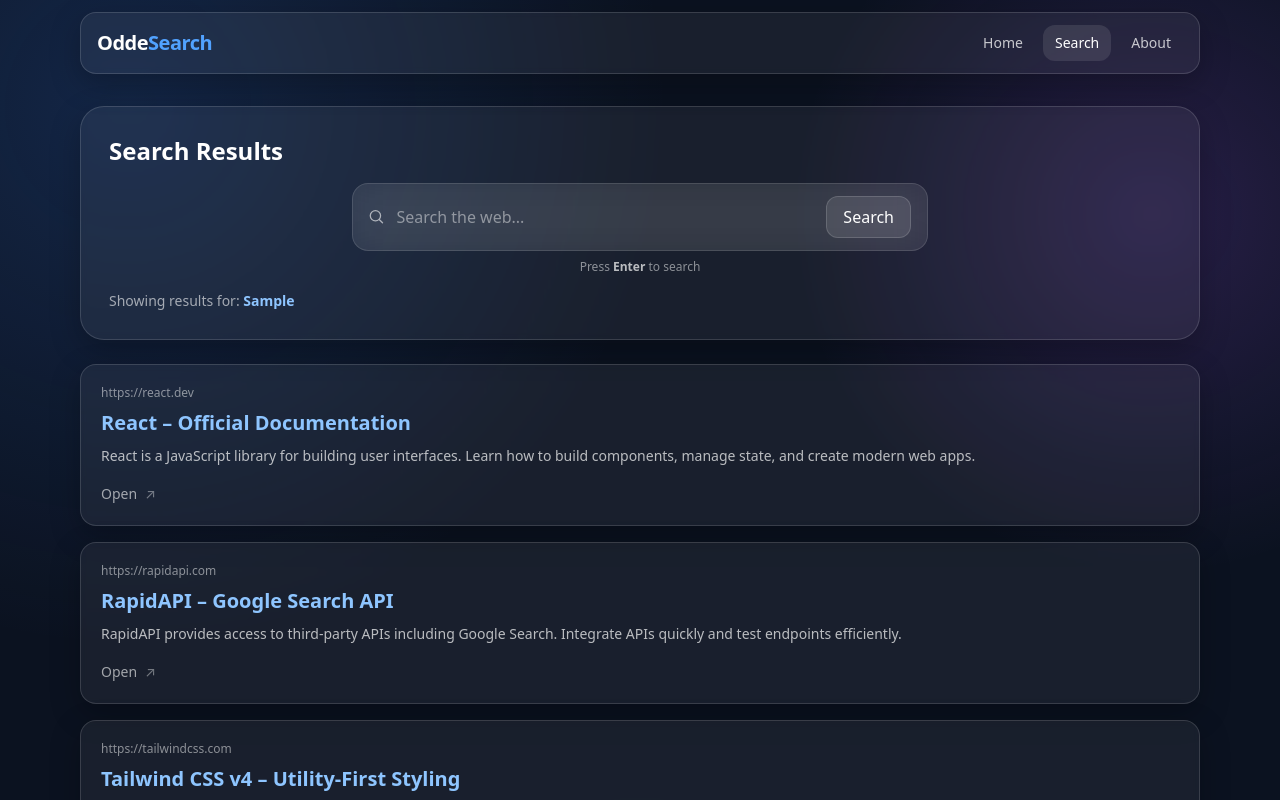
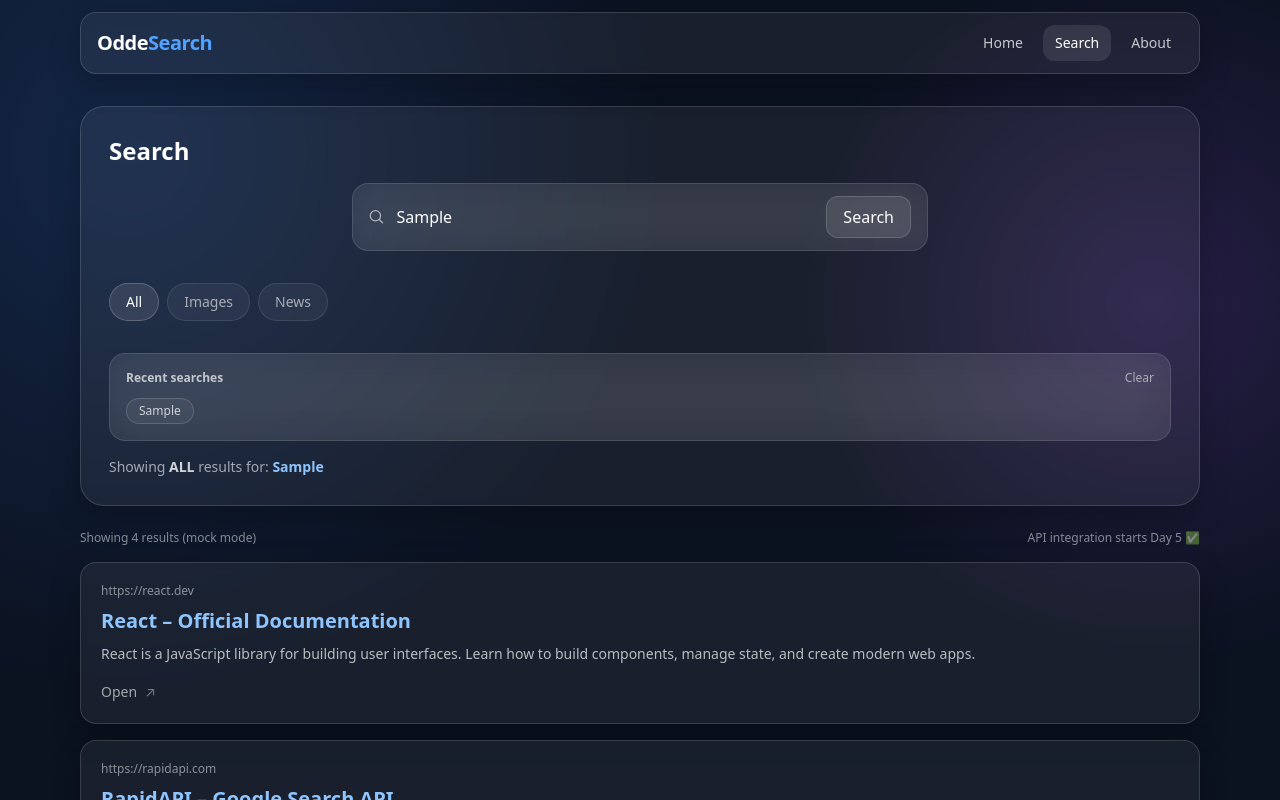
Before and after one commit to thenameisadityyaa/odde-search, a React (Vite) app: page / in a window 1280 px wide. Both pictures are taken after typing "Sample" into the empty fields and a click on the button "Search". Shown: the top 800 px of the page. Built offline with nearby package versions, Linux system fonts and the light colour scheme.

Commit message:
Day 4: Added recent search chips to Search page

```diff
--- /dev/null
+++ b/src/components/RecentChips.jsx
@@ -0,0 +1,31 @@
+export default function RecentChips({ items = [], onSelect, onClear }) {
+  if (!items.length) return null;
+
+  return (
+    <div className="mt-4 glass-soft rounded-2xl p-4">
+      <div className="flex items-center justify-between gap-3">
+        <p className="text-xs font-semibold text-white/70">Recent searches</p>
+
+        <button
+          onClick={onClear}
+          className="text-xs text-white/55 hover:text-white"
+        >
+          Clear
+        </button>
+      </div>
+
+      <div className="mt-3 flex flex-wrap gap-2">
+        {items.map((item, idx) => (
+          <button
+            key={idx}
+            onClick={() => onSelect(item)}
+            className="rounded-full border border-white/15 bg-white/5 px-3 py-1 text-xs text-white/75 hover:bg-white/10 active:scale-95"
+            title={item}
+          >
+            {item}
+          </button>
+        ))}
+      </div>
+    </div>
+  );
+}
--- a/src/components/SearchBar.jsx
+++ b/src/components/SearchBar.jsx
@@ -1,14 +1,29 @@
-import { useState } from "react";
+import { useEffect, useState } from "react";
 import { useNavigate } from "react-router-dom";
 
-export default function SearchBar({ size = "lg" }) {
-  const [query, setQuery] = useState("");
+export default function SearchBar({
+  size = "lg",
+  defaultValue = "",
+  onSearch,
+}) {
+  const [query, setQuery] = useState(defaultValue);
   const navigate = useNavigate();
+
+  useEffect(() => {
+    setQuery(defaultValue);
+  }, [defaultValue]);
 
   const handleSearch = (e) => {
     e.preventDefault();
     const trimmed = query.trim();
     if (!trimmed) return;
+
+    // allow parent control
+    if (onSearch) {
+      onSearch(trimmed);
+      return;
+    }
+
     navigate(`/search?q=${encodeURIComponent(trimmed)}`);
   };
 
@@ -22,12 +37,7 @@ export default function SearchBar({ size = "lg" }) {
   return (
     <form onSubmit={handleSearch} className={`w-full ${width} mx-auto`}>
       <div className="glass-soft flex items-center gap-3 rounded-2xl px-4 py-3">
-        {/* Search icon */}
-        <svg
-          className="h-5 w-5 text-white/60"
-          viewBox="0 0 24 24"
-          fill="none"
-        >
+        <svg className="h-5 w-5 text-white/60" viewBox="0 0 24 24" fill="none">
           <path
             d="M10 18a8 8 0 1 1 0-16 8 8 0 0 1 0 16Z"
             stroke="currentColor"
@@ -55,10 +65,6 @@ export default function SearchBar({ size = "lg" }) {
           Search
         </button>
       </div>
-
-      <p className="mt-2 text-xs text-white/50 text-center">
-        Press <span className="font-semibold text-white/70">Enter</span> to search
-      </p>
     </form>
   );
 }
--- /dev/null
+++ b/src/components/SearchTabs.jsx
@@ -0,0 +1,28 @@
+export default function SearchTabs({ active = "all", onChange }) {
+  const tabs = [
+    { key: "all", label: "All" },
+    { key: "images", label: "Images" },
+    { key: "news", label: "News" },
+  ];
+
+  return (
+    <div className="mt-4 flex flex-wrap gap-2">
+      {tabs.map((t) => {
+        const isActive = active === t.key;
+        return (
+          <button
+            key={t.key}
+            onClick={() => onChange(t.key)}
+            className={`rounded-full px-4 py-2 text-sm font-medium border transition ${
+              isActive
+                ? "bg-white/10 border-white/20 text-white"
+                : "bg-white/5 border-white/10 text-white/60 hover:text-white hover:bg-white/10"
+            }`}
+          >
+            {t.label}
+          </button>
+        );
+      })}
+    </div>
+  );
+}
--- /dev/null
+++ b/src/components/SuggestionsPanel.jsx
@@ -0,0 +1,62 @@
+export default function SuggestionsPanel({
+  recent = [],
+  trending = [],
+  onSelect,
+  onClear,
+}) {
+  const hasRecent = recent.length > 0;
+
+  return (
+    <div className="glass rounded-2xl p-4 mt-4">
+      {/* Header */}
+      <div className="flex items-center justify-between">
+        <h3 className="text-sm font-semibold text-white/80">
+          Suggestions
+        </h3>
+
+        {hasRecent && (
+          <button
+            onClick={onClear}
+            className="text-xs text-white/60 hover:text-white"
+          >
+            Clear history
+          </button>
+        )}
+      </div>
+
+      {/* Recent Searches */}
+      {hasRecent && (
+        <div className="mt-4">
+          <p className="text-xs text-white/50 mb-2">Recent Searches</p>
+          <div className="flex flex-wrap gap-2">
+            {recent.map((item, idx) => (
+              <button
+                key={idx}
+                onClick={() => onSelect(item)}
+                className="rounded-full border border-white/15 bg-white/5 px-3 py-1 text-xs text-white/75 hover:bg-white/10"
+              >
+                {item}
+              </button>
+            ))}
+          </div>
+        </div>
+      )}
+
+      {/* Trending Suggestions */}
+      <div className="mt-4">
+        <p className="text-xs text-white/50 mb-2">Trending</p>
+        <div className="grid grid-cols-1 sm:grid-cols-2 gap-2">
+          {trending.map((item, idx) => (
+            <button
+              key={idx}
+              onClick={() => onSelect(item)}
+              className="rounded-xl border border-white/10 bg-white/5 px-4 py-2 text-left text-sm text-white/75 hover:bg-white/10"
+            >
+              🔥 {item}
+            </button>
+          ))}
+        </div>
+      </div>
+    </div>
+  );
+}
--- a/src/pages/Home.jsx
+++ b/src/pages/Home.jsx
@@ -1,6 +1,33 @@
+import { useEffect, useState } from "react";
+import { useNavigate } from "react-router-dom";
 import SearchBar from "../components/SearchBar";
+import SuggestionsPanel from "../components/SuggestionsPanel";
+import { clearRecentSearches, getRecentSearches } from "../utils/storage";
+
+const TRENDING = [
+  "React Router best practices",
+  "Tailwind CSS v4.1 glass UI",
+  "How APIs work in web apps",
+  "Build a Google search clone",
+];
 
 export default function Home() {
+  const navigate = useNavigate();
+  const [recent, setRecent] = useState([]);
+
+  useEffect(() => {
+    setRecent(getRecentSearches());
+  }, []);
+
+  const handleSelect = (value) => {
+    navigate(`/search?q=${encodeURIComponent(value)}`);
+  };
+
+  const handleClear = () => {
+    clearRecentSearches();
+    setRecent([]);
+  };
+
   return (
     <div className="max-w-6xl mx-auto px-4 pt-10 sm:pt-16">
       {/* Hero */}
@@ -20,12 +47,24 @@ export default function Home() {
         </p>
 
         <div className="mt-8">
-          <SearchBar size="lg" />
+          <SearchBar
+            size="lg"
+            onSearch={(q) => navigate(`/search?q=${encodeURIComponent(q)}`)}
+          />
+        </div>
+
+        <div className="mt-6 max-w-2xl mx-auto">
+          <SuggestionsPanel
+            recent={recent}
+            trending={TRENDING}
+            onSelect={handleSelect}
+            onClear={handleClear}
+          />
         </div>
       </section>
 
-      {/* Glass Feature Cards */}
-      <section className="mt-12 pb-16">
+      {/* Feature Cards */}
+      <section className="mt-10 pb-16">
         <div className="grid grid-cols-1 sm:grid-cols-2 lg:grid-cols-3 gap-5">
           <FeatureCard
             icon="🌐"
--- a/src/pages/SearchResults.jsx
+++ b/src/pages/SearchResults.jsx
@@ -1,12 +1,19 @@
-import { useEffect, useState } from "react";
-import { useSearchParams } from "react-router-dom";
+import { useEffect, useMemo, useState } from "react";
+import { useNavigate, useSearchParams } from "react-router-dom";
 import SearchBar from "../components/SearchBar";
+import SearchTabs from "../components/SearchTabs";
 import ResultCard from "../components/ResultCard";
 import ResultsSkeleton from "../components/ResultsSkeleton";
 import EmptyState from "../components/EmptyState";
 import ErrorState from "../components/ErrorState";
+import RecentChips from "../components/RecentChips";
+import {
+  clearRecentSearches,
+  getRecentSearches,
+  saveRecentSearch,
+} from "../utils/storage";
 
-const MOCK_RESULTS = [
+const MOCK_ALL_RESULTS = [
   {
     title: "React – Official Documentation",
     link: "https://react.dev",
@@ -25,55 +32,147 @@ const MOCK_RESULTS = [
     snippet:
       "Tailwind CSS helps you build modern websites faster with utility classes and a clean design system approach.",
   },
+  {
+    title: "Vite – Next Generation Frontend Tooling",
+    link: "https://vitejs.dev",
+    snippet:
+      "Vite is a modern frontend build tool that provides faster development experience for React and other frameworks.",
+  },
+];
+
+const MOCK_IMAGES_RESULTS = [
+  {
+    title: "Glass UI Inspiration",
+    link: "https://dribbble.com/tags/glassmorphism",
+    snippet:
+      "Explore glassmorphism UI concepts and premium Apple-like interface inspirations.",
+  },
+  {
+    title: "Modern UI Gallery",
+    link: "https://www.behance.net",
+    snippet:
+      "Browse modern UI design samples that inspire premium web layouts.",
+  },
+];
+
+const MOCK_NEWS_RESULTS = [
+  {
+    title: "Frontend Trends 2026",
+    link: "https://developer.mozilla.org/",
+    snippet:
+      "Discover how modern frontend apps use APIs, caching, and modular UI systems to create smooth experiences.",
+  },
+  {
+    title: "React Ecosystem Updates",
+    link: "https://react.dev/blog",
+    snippet:
+      "Latest updates from the React ecosystem, best practices, and new improvements.",
+  },
 ];
 
 export default function SearchResults() {
   const [params] = useSearchParams();
-  const query = params.get("q");
+  const navigate = useNavigate();
+  const query = params.get("q") || "";
 
-  // simulate API lifecycle
+  const [activeTab, setActiveTab] = useState("all");
   const [loading, setLoading] = useState(false);
   const [error, setError] = useState("");
-  const [results, setResults] = useState([]);
+  const [recent, setRecent] = useState([]);
 
+  // results for current tab
+  const results = useMemo(() => {
+    if (activeTab === "images") return MOCK_IMAGES_RESULTS;
+    if (activeTab === "news") return MOCK_NEWS_RESULTS;
+    return MOCK_ALL_RESULTS;
+  }, [activeTab]);
+
+  // Load recent searches initially
   useEffect(() => {
-    if (!query) return;
+    setRecent(getRecentSearches());
+  }, []);
+
+  // Save query to recent searches when query changes
+  useEffect(() => {
+    if (!query.trim()) return;
+
+    saveRecentSearch(query);
+    setRecent(getRecentSearches()); // refresh UI
+  }, [query]);
+
+  // Simulate loading state when query or tab changes
+  useEffect(() => {
+    if (!query.trim()) return;
 
     setLoading(true);
     setError("");
-    setResults([]);
 
-    // simulate network delay (premium feel)
     const timer = setTimeout(() => {
-      // if query has "error" show error
+      // If query has "error" show error (demo)
       if (query.toLowerCase().includes("error")) {
-        setError("API failure simulation: please try again.");
-        setLoading(false);
-        return;
+        setError("Simulation: Something went wrong. Please try again.");
       }
 
-      setResults(MOCK_RESULTS);
       setLoading(false);
-    }, 900);
+    }, 700);
 
     return () => clearTimeout(timer);
-  }, [query]);
+  }, [query, activeTab]);
+
+  const handleTabChange = (tabKey) => {
+    setActiveTab(tabKey);
+  };
+
+  const handleSearchFromBar = (q) => {
+    navigate(`/search?q=${encodeURIComponent(q)}`);
+  };
+
+  const handleChipSelect = (value) => {
+    navigate(`/search?q=${encodeURIComponent(value)}`);
+  };
+
+  const handleClearRecent = () => {
+    clearRecentSearches();
+    setRecent([]);
+  };
 
   return (
     <div className="max-w-6xl mx-auto px-4 py-8">
       {/* Header Area */}
       <div className="glass rounded-3xl p-5 sm:p-7">
         <div className="flex flex-col gap-4">
-          <h1 className="text-xl sm:text-2xl font-bold">
-            Search Results
-          </h1>
+          <h1 className="text-xl sm:text-2xl font-bold">Search</h1>
 
-          <SearchBar size="md" />
+          {/* Search bar */}
+          <SearchBar
+            size="md"
+            defaultValue={query}
+            onSearch={handleSearchFromBar}
+          />
 
-          {query && (
+          {/* Tabs */}
+          <SearchTabs active={activeTab} onChange={handleTabChange} />
+
+          {/* Recent Search Chips */}
+          <RecentChips
+            items={recent}
+            onSelect={handleChipSelect}
+            onClear={handleClearRecent}
+          />
+
+          {/* Query info */}
+          {query ? (
             <p className="text-sm text-white/60">
-              Showing results for:{" "}
+              Showing{" "}
+              <span className="font-semibold text-white/80">
+                {activeTab.toUpperCase()}
+              </span>{" "}
+              results for:{" "}
               <span className="text-blue-300 font-semibold">{query}</span>
+            </p>
+          ) : (
+            <p className="text-sm text-white/55">
+              Enter a query to fetch results.
             </p>
           )}
         </div>
@@ -84,7 +183,7 @@ export default function SearchResults() {
         {!query ? (
           <EmptyState
             title="Start searching"
-            message="Enter something in the search bar to see results."
+            message="Type something in the search bar to see results."
           />
         ) : loading ? (
           <ResultsSkeleton count={6} />
@@ -96,6 +195,14 @@ export default function SearchResults() {
             message="Try searching with different keywords."
           />
         ) : (
+          <>
+            {/* small info bar */}
+            <div className="mb-4 flex items-center justify-between text-xs text-white/50">
+              <p>Showing {results.length} results (mock mode)</p>
+              <p className="hidden sm:block">API integration starts Day 5 ✅</p>
+            </div>
+
+            {/* results list */}
             <div className="grid gap-4">
               {results.map((r, idx) => (
                 <ResultCard
@@ -106,6 +213,12 @@ export default function SearchResults() {
                 />
               ))}
             </div>
+
+            {/* Placeholder: pagination/footer future */}
+            <div className="mt-6 glass rounded-2xl px-4 py-3 text-sm text-white/60 text-center">
+              Pagination will be added after API integration.
+            </div>
+          </>
         )}
       </div>
     </div>
--- /dev/null
+++ b/src/utils/storage.js
@@ -0,0 +1,31 @@
+const KEY = "odde_recent_searches";
+
+export function getRecentSearches() {
+  try {
+    const raw = localStorage.getItem(KEY);
+    return raw ? JSON.parse(raw) : [];
+  } catch {
+    return [];
+  }
+}
+
+export function saveRecentSearch(query) {
+  if (!query) return;
+
+  const trimmed = query.trim();
+  if (!trimmed) return;
+
+  const existing = getRecentSearches();
+
+  // Remove duplicates
+  const filtered = existing.filter((x) => x.toLowerCase() !== trimmed.toLowerCase());
+
+  // Add to top and limit to 8
+  const updated = [trimmed, ...filtered].slice(0, 8);
+
+  localStorage.setItem(KEY, JSON.stringify(updated));
+}
+
+export function clearRecentSearches() {
+  localStorage.removeItem(KEY);
+}
```
Lines whose indentation alone changed are shown as unchanged.
